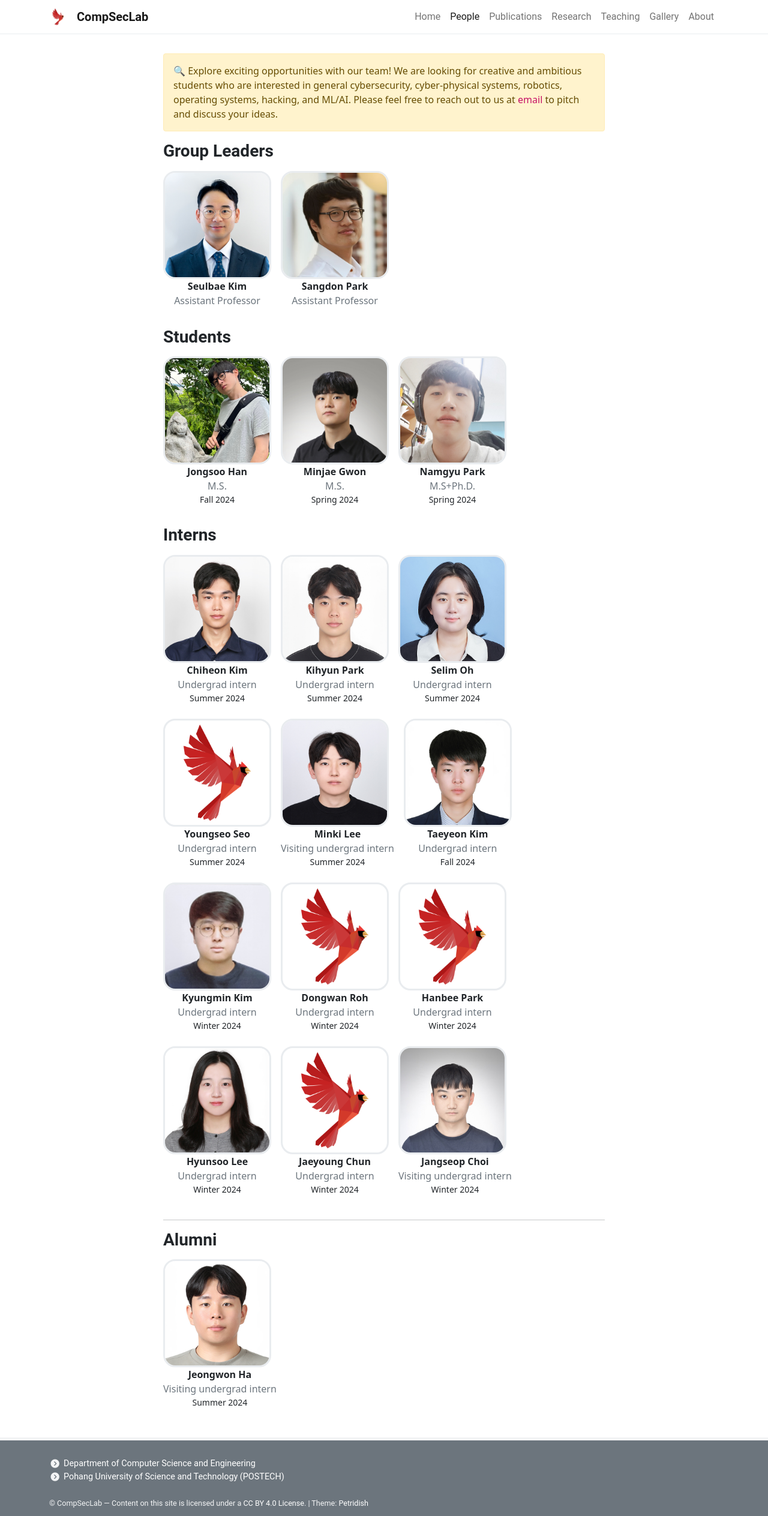
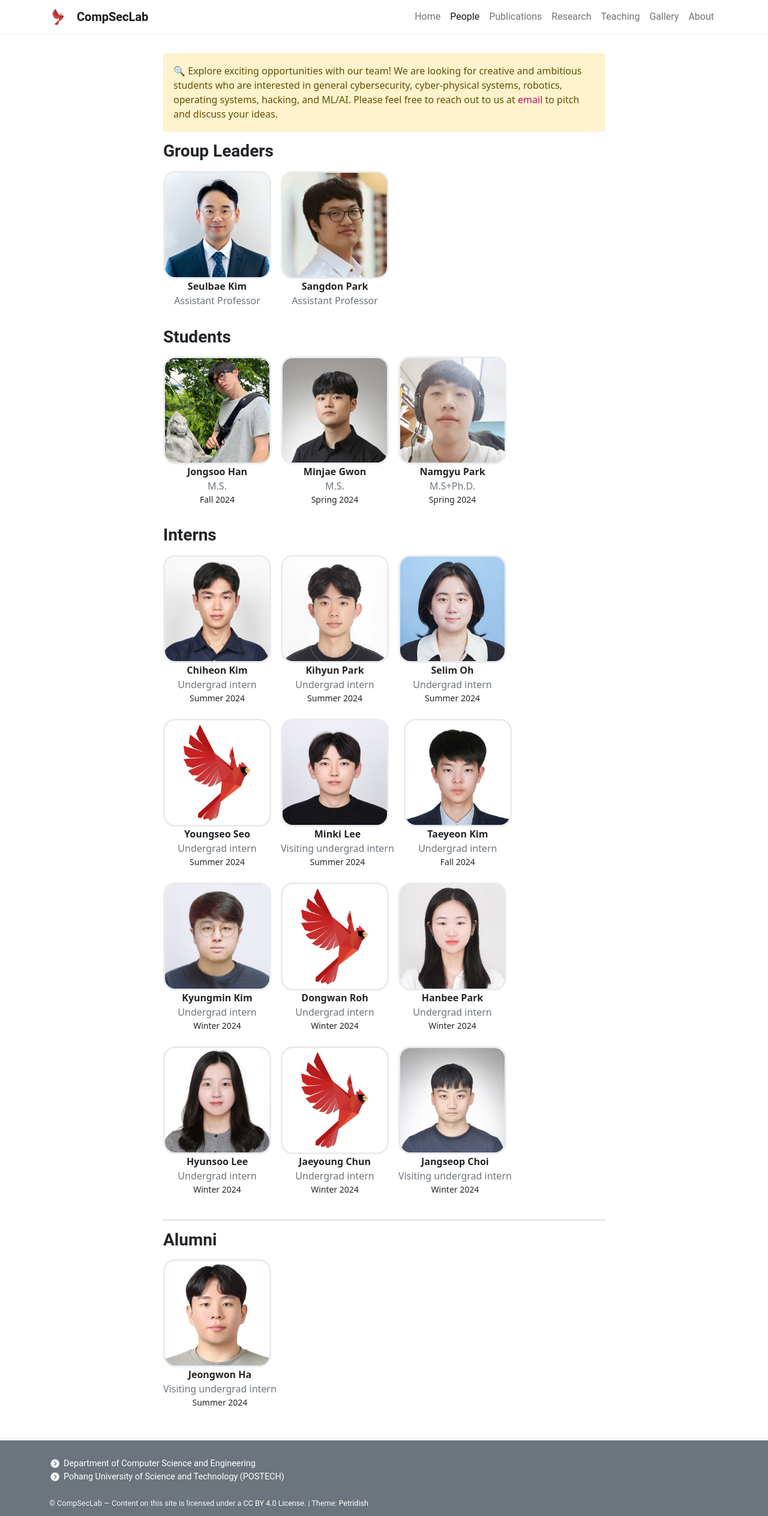
Before and after one commit to postech-compsec/postech-compsec.github.io, a Jekyll site: the page built from pages/people.md, in a window 1280 px wide. Shown: the whole page at 60% size. Built offline with Jekyll 4.4.1, drawn with Linux system fonts in a browser that asks for light colours; nearby versions of some CDN libraries.

Commit message:
add hanbee's pic

```diff
--- a/_data/people.yml
+++ b/_data/people.yml
@@ -80,7 +80,7 @@ Interns:
 - name: Hanbee Park
   role: Undergrad intern
   since: Winter 2024
-  image: assets/people/default.png
+  image: assets/people/hanbee.jpg
   site: #
 
 - name: Hyunsoo Lee
```
Also changed, not shown: assets/people/hanbee.jpg (added).
